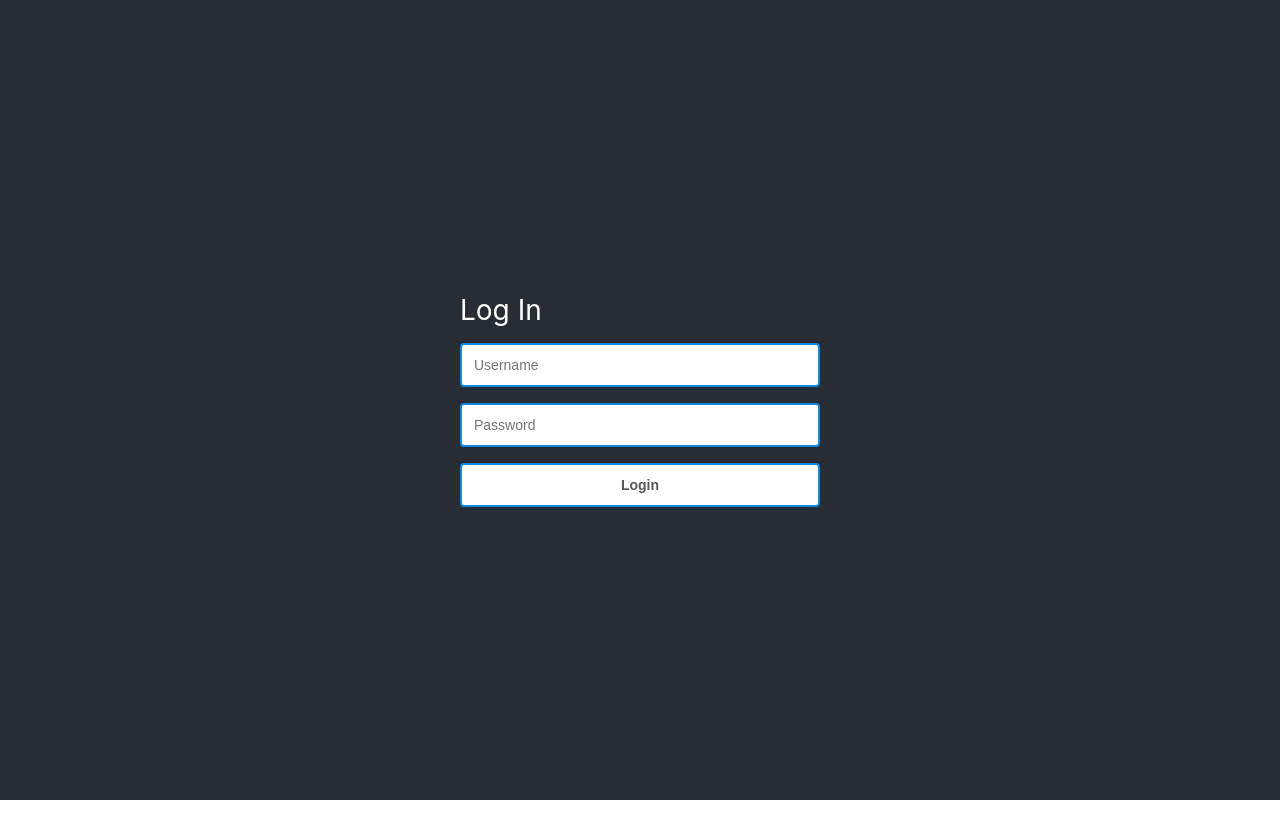
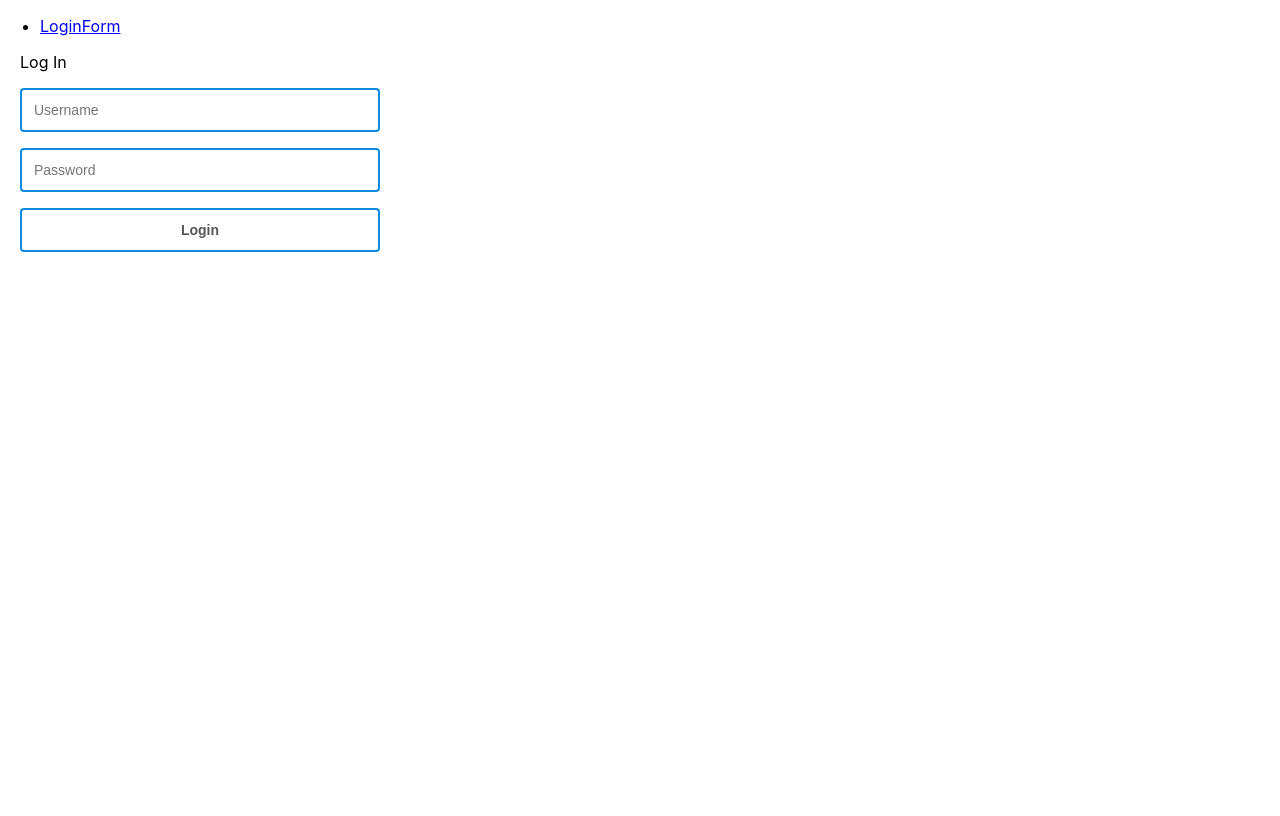
Before and after one commit to RoboPanel/Panel, a React (Create React App) app: page / in a window 1280 px wide. Built offline with nearby package versions, Linux system fonts and the light colour scheme; no server answers.

Commit message:
Update App.js

```diff
--- a/src/App.js
+++ b/src/App.js
@@ -104,12 +104,25 @@
       }
 
       return (
+        <Router>
+          <div>
+            <nav>
+              <ul>
+                <li>
+                  <Link to="/">LoginForm</Link>
+                </li>
+              </ul>
+            </nav>
 
-        <div className="app">
-          <div className='container'>
-            <LoginForm />
+            {/* A <Switch> looks through its children <Route>s and
+                renders the first one that matches the current URL. */}
+            <Switch>
+              <Route path="/">
+                <LoginForm />
+              </Route>
+            </Switch>
           </div>
-        </div>
+        </Router>
       );
     }
   }
```
